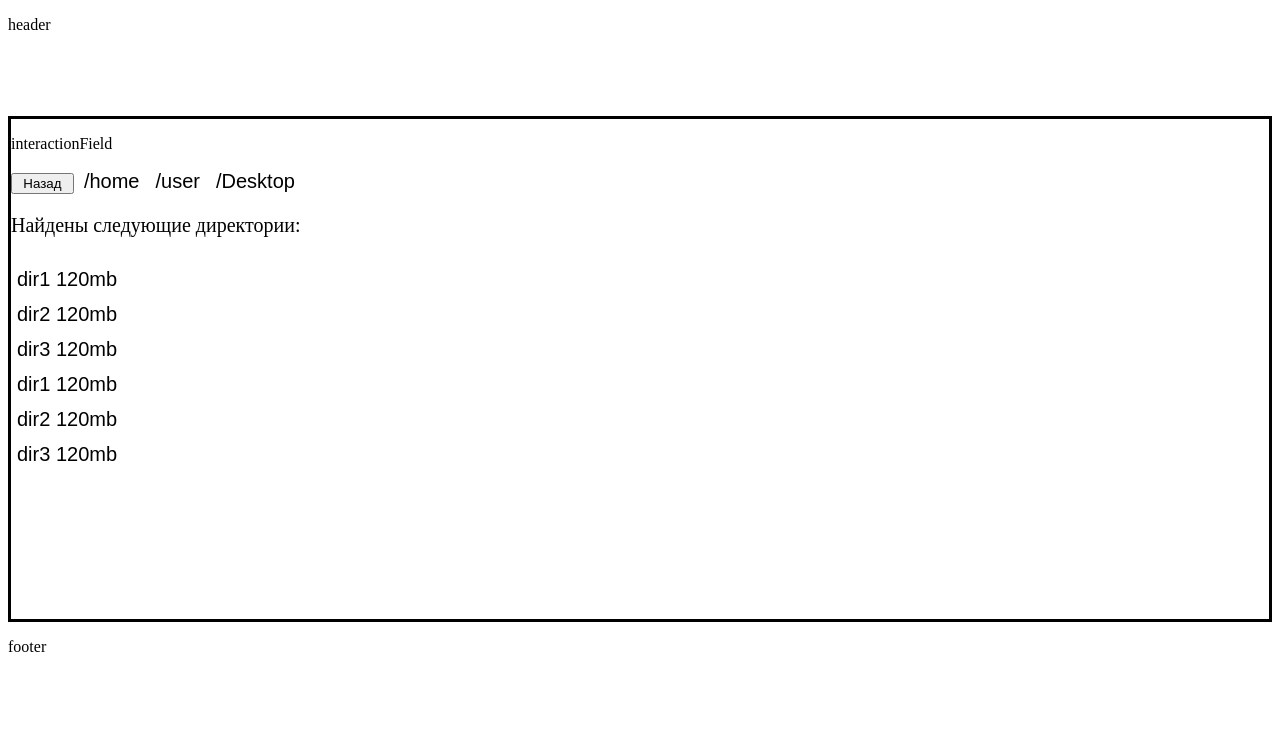
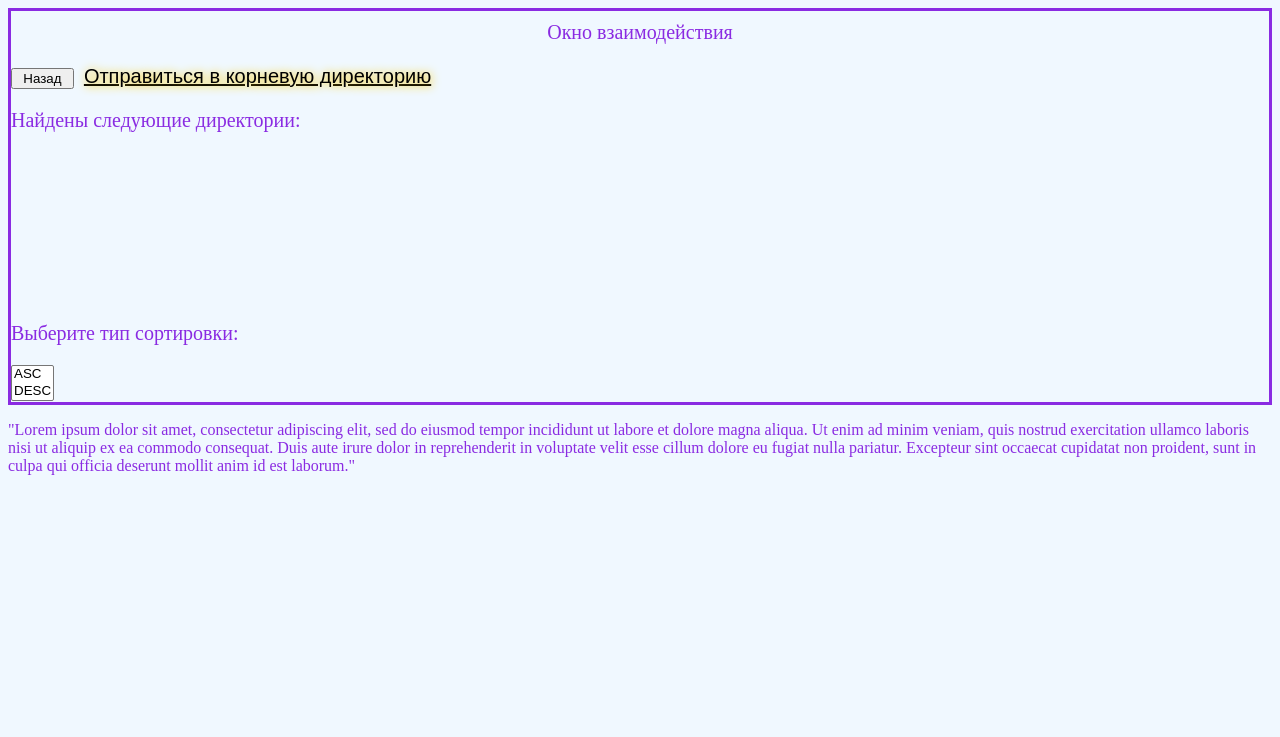
Before and after one commit to rorex33/servermaking, a PHP site: page /test.html in a window 1280 px wide. Shown: the top 737 px of the page. Run offline with PHP 8.4, Linux system fonts and the light colour scheme.

Commit message:
project update

```diff
--- /dev/null
+++ b/ajax.js
@@ -0,0 +1,157 @@
+const path1 = document.querySelector('.path1');
+const path2 = document.querySelector('.path2');
+const path3 = document.querySelector('.path3');
+const path4 = document.querySelector('.path4');
+const path5 = document.querySelector('.path5');
+
+const dir1 = document.querySelector('.dir1');
+const dir2 = document.querySelector('.dir2');
+const dir3 = document.querySelector('.dir3');
+const dir4 = document.querySelector('.dir4');
+const dir5 = document.querySelector('.dir5');
+
+const dir1text = document.querySelector('.dir1text');
+const dir2text = document.querySelector('.dir2text');
+const dir3text = document.querySelector('.dir3text');
+const dir4text = document.querySelector('.dir4text');
+const dir5text = document.querySelector('.dir5text');
+
+const back = document.querySelector('.back');
+
+const sortType = document.querySelector('.sort');
+
+path1.onclick = reqData;
+path2.onclick = reqData;
+path3.onclick = reqData;
+path4.onclick = reqData;
+path5.onclick = reqData;
+
+dir1.onclick = reqData1;
+dir2.onclick = reqData1;
+dir3.onclick = reqData1;
+dir4.onclick = reqData1;
+dir5.onclick = reqData1;
+
+back.onclick = reqData2;
+
+let globalPath =[]
+
+function globalPathMaking(){
+    let s = ""
+    for (let i = 0; i < globalPath.length; i++) {
+        if (globalPath[i]!=""){
+            s+= globalPath[i]
+        }
+     }
+    return s
+}
+
+function globalPathMaking2(){
+    let s = ""
+    for (let i = 0; i < globalPath.length-1; i++) {
+        if (globalPath[i+1]!=""){
+            s+= globalPath[i]
+        }
+     }
+    return s
+}
+
+function globalPathMaking3(data){
+    let s = ""
+    for (let i = 0; i < globalPath.length-1; i++) {
+        if (globalPath[i]==data){
+            s+= globalPath[i]
+            break
+        }
+        else{
+            s+= globalPath[i]
+        }
+     }
+    return s
+}
+
+function checking(data, i){
+    //console.log(data["pathDirs"], i)
+    if (data["pathDirs"][i] != undefined) return "/" + data["pathDirs"][i]
+    return ""
+}
+
+
+function makeDirView(data, i){
+    //console.log(data["dirs"].length, i)
+    if (data["dirs"][i] != undefined) return "/" + data["dirs"][i]["name"]
+    else return ""
+}
+
+function makeDirSize(data, i){
+    //console.log(data["dirs"].length, i)
+    if (data["dirs"][i] != undefined) return data["dirs"][i]["size"] + " mb"
+    else return ""
+}
+
+function pathProccesing(data){
+    a = JSON.parse(this.responseText)
+    if (a["error"] != "None"){alert("Ошибка!")}
+    else{
+        path1.textContent = checking(a,0)
+        globalPath[0] = path1.textContent
+        dir1.textContent = makeDirView(a,0)
+        dir1text.textContent = makeDirSize(a,0)
+
+        path2.textContent = checking(a,1)
+        globalPath[1] = path2.textContent
+        dir2.textContent = makeDirView(a,1)
+        dir2text.textContent = makeDirSize(a,1)
+
+        path3.textContent = checking(a,2)
+        globalPath[2] = path3.textContent
+        dir3.textContent = makeDirView(a,2)
+        dir3text.textContent = makeDirSize(a,2)
+
+        path4.textContent = checking(a,3)
+        globalPath[3] = path4.textContent
+        dir4.textContent = makeDirView(a,3)
+        dir4text.textContent = makeDirSize(a,3)
+
+        path5.textContent = checking(a,4)
+        globalPath[4] = path5.textContent
+        dir5.textContent = makeDirView(a,4)
+        dir5text.textContent = makeDirSize(a,4)
+    }
+}
+
+function reqData(){
+    if (this.textContent[0]!="/") url = "http://localhost:3002/dirsize?ROOT=/home&limit=1&sort=" + sortType.value
+    else {
+        console.log(this.textContent)
+        url = "http://localhost:3002/dirsize?ROOT=" + globalPathMaking3(this.textContent) +"&limit=1&sort=" + sortType.value
+    }
+    console.log(url)
+    const xhr = new XMLHttpRequest();
+    xhr.addEventListener("load",pathProccesing)
+    xhr.open("GET", url)
+    xhr.send();
+    console.log(xhr)
+}
+
+function reqData1(){
+    console.log(globalPath)
+    url = "http://localhost:3002/dirsize?ROOT=" + globalPathMaking() + this.textContent +"&limit=1&sort=" + sortType.value
+    console.log(url)
+    const xhr = new XMLHttpRequest();
+    xhr.addEventListener("load",pathProccesing)
+    xhr.open("GET", url)
+    xhr.send();
+    console.log(xhr)
+}
+
+function reqData2(){
+    console.log(globalPath)
+    url = "http://localhost:3002/dirsize?ROOT=" + globalPathMaking2() +"&limit=1&sort=" + sortType.value
+    console.log(url)
+    const xhr = new XMLHttpRequest();
+    xhr.addEventListener("load",pathProccesing)
+    xhr.open("GET", url)
+    xhr.send();
+    console.log(xhr)
+}
--- a/style.css
+++ b/style.css
@@ -1,23 +1,20 @@
 .body {
-    background-color: white ;
-}
-
-.header {
-    height:100px;
+    background-color: #F0F8FF ;
+    color : #8A2BE2;
 }
 
 .interactionField {
-    height:500px;
+    height:70%;
     border-color: yellow;
     border-width: 100px;
     border: solid;
 }
 
 .footer {
-    height:100px;
+    height:30%;
 }
 
-.path {
+.path1, .path2, .path3, .path4, .path5 {
     background:none;
     border:none;
     display: inline-block;
@@ -25,7 +22,7 @@
     font-size:20px;
   }
 
-.path:hover{
+.path1, .path2, .path3, .path4, .path5 :hover{
     text-shadow: #fc0 1px 0 10px;
     text-decoration: underline;
 }
@@ -35,14 +32,19 @@
     height: 5%;
 }
 
-.dir {
+.dir1, .dir2, .dir3, .dir4, .dir5 {
     font-size: 20px;
     margin-top: 10px;
     background:none;
     border:none;
 }
 
-.dir:hover {
+.dir1text, .dir2text, .dir3text, .dir4text, .dir5text {
+    font-size: 20px;
+    margin-top: 10px;
+}
+
+.dir1, .dir2, .dir3, .dir4, .dir5 :hover {
     text-shadow: #fc0 1px 0 10px;
     text-decoration: underline;
 }
@@ -53,3 +55,21 @@
     align-content: flex-start;
     flex-wrap: wrap;
 }
+
+.formLine {
+    display: flex;
+    flex-direction: row;
+    align-content: flex-start;
+    flex-wrap: wrap;
+  }
+
+  .sortType {
+    font-size: 20px;
+    margin-top: 10px;
+  }
+
+  .fieldName {
+    font-size: 20px;
+    margin-top: 10px;
+    text-align: center;
+  }
--- a/test.html
+++ b/test.html
@@ -7,37 +7,60 @@
     <title>Document</title>
 </head>
 <body class="body">
-    <script src="test.js">
-    </script>
-
-    <div class="header">
-        <p>header</p>
-    </div>
-
     <div class="interactionField">
-        <p>interactionField</p>
+        <p class ="fieldName">Окно взаимодействия</p>
         <div class="divPath">
             <button class="back">Назад</button>
-            <button class="path">/home</button>
-            <button class="path">/user</button>
-            <button class="path">/Desktop</button>
-            <button class="path"></button>
-            <button class="path"></button>
+            <button class="path1">Отправиться в корневую директорию</button>
+            <button class="path2"></button>
+            <button class="path3"></button>
+            <button class="path4"></button>
+            <button class="path5"></button>
         </div>
         <p style="font-size:20px">Найдены следующие директории:</p>
         <div class="dirButtons">
-            <button class = "dir">dir1 120mb</button>
-            <button class = "dir">dir2 120mb</button>
-            <button class = "dir">dir3 120mb</button>
-            <button class = "dir">dir1 120mb</button>
-            <button class = "dir">dir2 120mb</button>
-            <button class = "dir">dir3 120mb</button>
+            <div class="formLine">
+                <button class = "dir1"></button>
+                <p class = "dir1text"></p>
+            </div>
+            <div class="formLine">
+                <button class = "dir2"></button>
+                <p class = "dir2text"></p>
+            </div>
+            <div class="formLine">
+                <button class = "dir3"></button>
+                <p class = "dir3text"></p>
+            </div>
+            <div class="formLine">
+                <button class = "dir4"></button>
+                <p class = "dir4text"></p>
+            </div>
+            <div class="formLine">
+                <button class = "dir5"></button>
+                <p class = "dir5text"></p>
+            </div>
+        </div>
+        <div class ="sortType">
+            <p>
+                Выберите тип сортировки:
+            </p>
+            <select class="sort" size="2">
+                <option value="asc">ASC</option>
+                <option value="desc">DESC</option>
+            </select>
         </div>
     </div class="output">
 
     <div class = "footer">
-        <p>footer</p>
+        <p>"Lorem ipsum dolor sit amet, consectetur adipiscing elit, sed
+            do eiusmod tempor incididunt ut labore et dolore magna aliqua. Ut enim ad minim veniam,
+            quis nostrud exercitation ullamco laboris nisi ut aliquip ex ea commodo consequat. Duis aute irure
+             dolor in reprehenderit in voluptate velit esse cillum dolore eu fugiat nulla pariatur. Excepteur sint
+             occaecat cupidatat non proident, sunt in culpa qui officia deserunt mollit anim id est laborum."
+        </p>
 
     </div>
+    <script src="ajax.js">
+    </script>
 </body>
 </html>
```
Also changed, not shown: ajax.html (added, +13 -0 lines), 3 other files.
